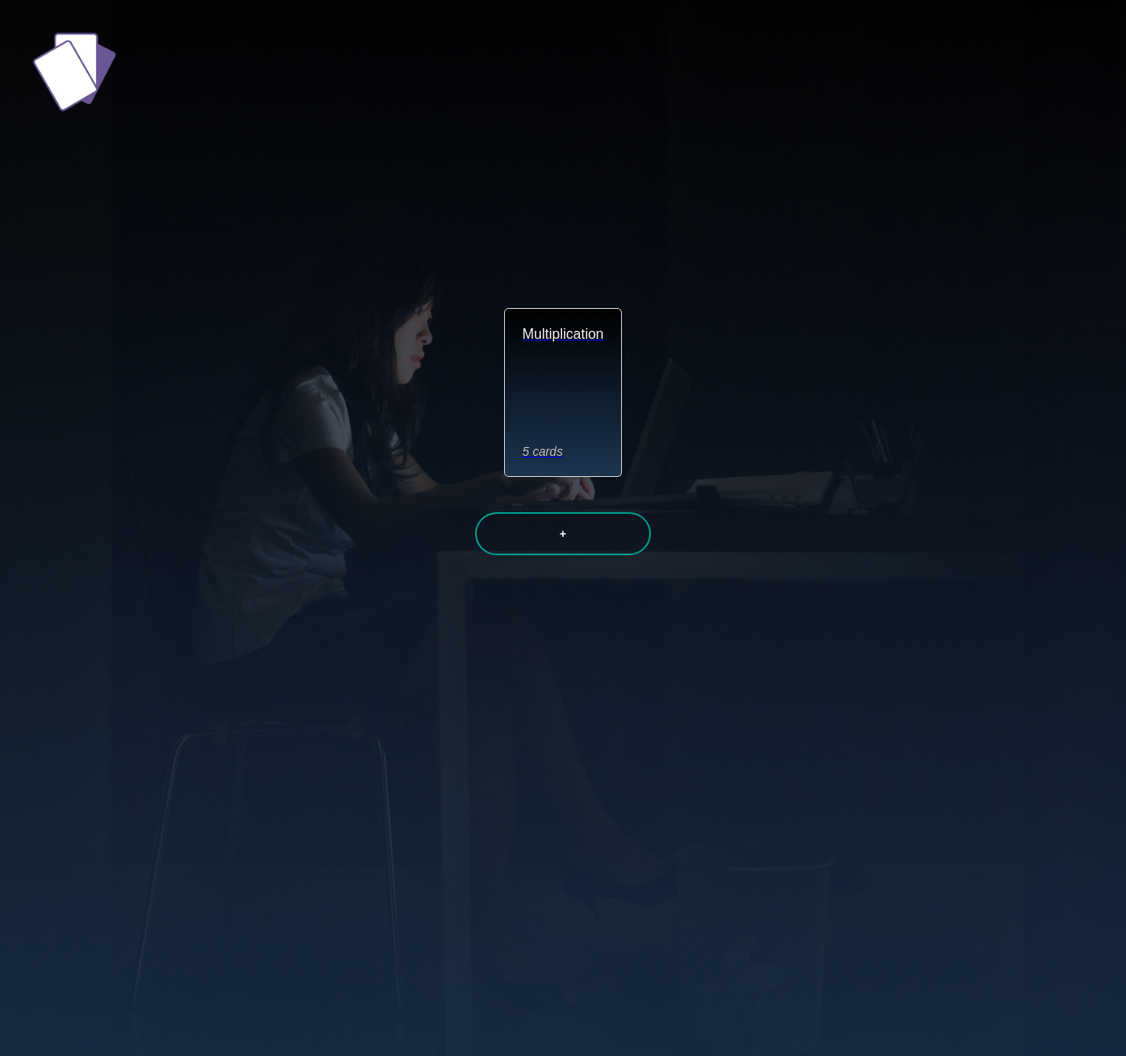
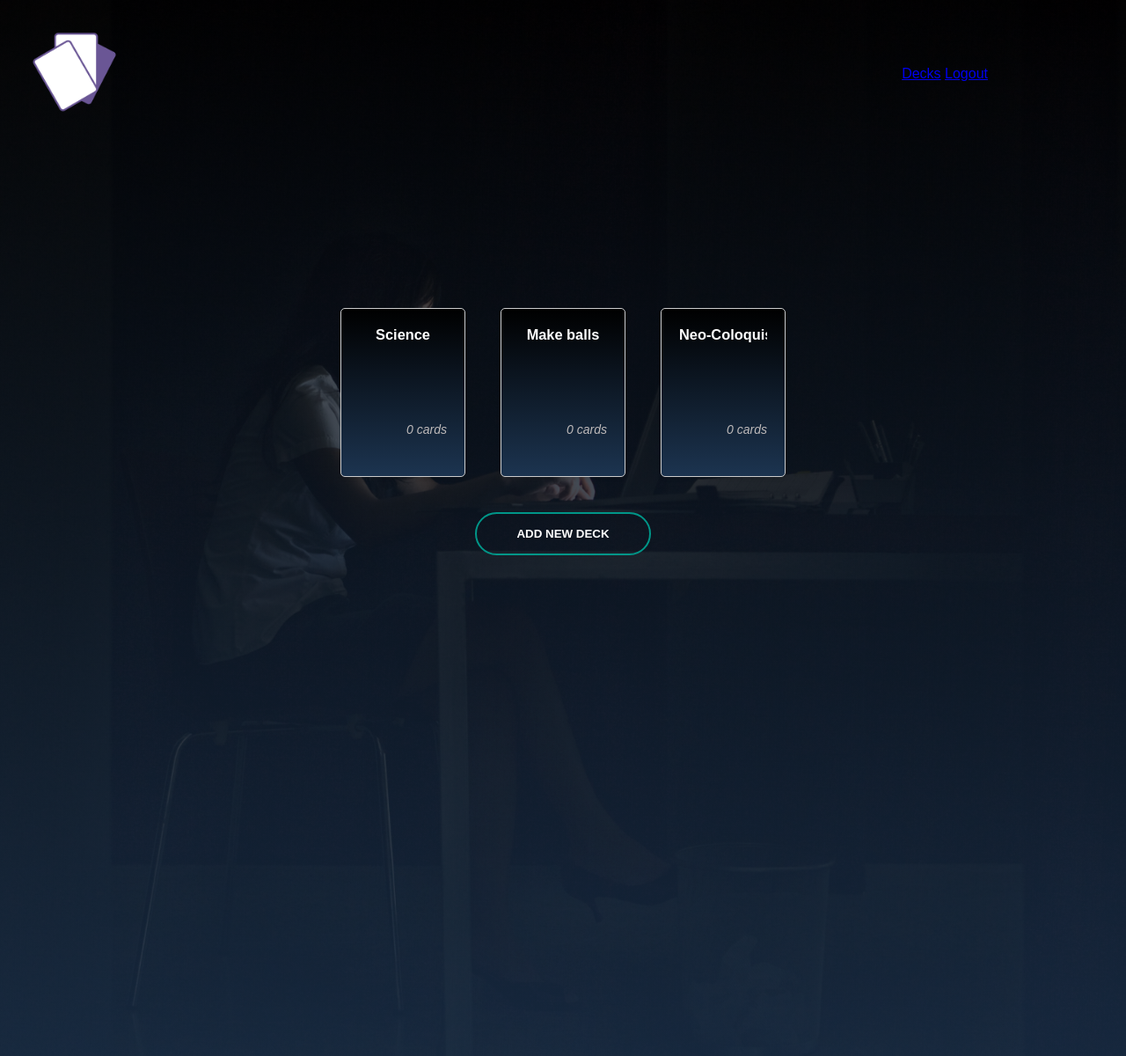
Before and after one commit to chriss1525/FlipDeck, a Flask app: page /deck in a window 1280 px wide. Shown: the whole page at 88% size. Run offline with Flask 3, Linux system fonts and the light colour scheme; a user stored in the database is signed in; data comes from the database, SQL or seed files in the repository; both versions use the stored data as it was after the commit.

Commit message:
create new pages, deck and create-deck, store deck title in db and retrieve title in deck page, style deck cards

````diff
--- a/static/css/styles2.css
+++ b/static/css/styles2.css
@@ -4,7 +4,7 @@
   box-shadow: 0 2px 4px rgba(0, 0, 0, 0.1);
   padding: 20px;
   margin: 20px;
-  max-width: 100px;
+  width: 100px;
   height: 150px;
   background-image: linear-gradient(rgba(0, 0, 0, 1), rgba(28, 52, 80, 1));
   display: flex;
@@ -13,12 +13,21 @@
   justify-content: space-between;
 }
 
+.card-container {
+  display: flex;
+  flex-wrap: wrap;
+  justify-content: space-between;
+}
+
 .card-header {
-  font-size: 24px;
+  font-size: 14px;
   font-weight: bold;
   margin-bottom: auto;
   text-align: center;
   color: white;
+  overflow: hidden; /* Hide overflowing text */
+  text-overflow: ellipsis; /* Add ellipsis (...) for long names */
+  white-space: nowrap; /* Prevent name from wrapping to new lines */
 }
 
 .card-body {
@@ -33,9 +42,7 @@
   color: rgb(190, 186, 186);
   font-style: italic;
   text-align: right;
-  display: flex;
-  justify-content: 20px;
-  margin-top: 20px
+  bottom: 0;
 }
 
 .add-card {
--- a/templates/base.html
+++ b/templates/base.html
@@ -10,13 +10,16 @@
   <body>
     <div class="banner"></div>
     <div class="navbar">
-      <img src="../static/images/logo.png" alt="Logo" />
-      <!--div class="nav-links">
-        <a href="/">Home</a>
+      <a href="/">
+        <img src="../static/images/logo.png" alt="Logo" />
+      </a>
+      <div class="nav-links">
+        <a href="/deck">Decks</a>
+        <!--a href="/">Home</a>
         <a href="/register">Register</a>
-        <a href="/login">Login</a>
+        <a href="/login">Login</a-->
         <a href="/logout">Logout</a>
-      </div-->
+      </div>
     </div>
     <div class="form_instructions">
     {% block form_instructions %}
--- a/templates/deck.html
+++ b/templates/deck.html
@@ -1,34 +1,31 @@
-<!DOCTYPE html>
-<html lang="en">
-  <head>
-    <meta charset="UTF-8" />
-    <meta name="viewport" content="width=device-width, initial-scale=1.0" />
-    <title>FlipDeck - Flashcards</title>
-    <link rel="stylesheet" href="../static/css/styles.css" />
-    <link rel="stylesheet" href="../static/css/styles2.css" />
-  </head>
-  <body>
-    <header>
-      <div class="navbar">
-        <img src="../static/images/logo.png" alt="Logo" />
+{% extends "base.html" %}
+
+{% block title %}
+  FlipDeck - Deck
+{% endblock %}
+
+{% block head %}
+  <link rel="stylesheet" href="../static/css/styles2.css">
+{% endblock %}
+{% block body %}
+      <div class="content">
+        <div class="card-container">
+        {% for deck in deck %}
+            <div class="card">
+              <div class="card-header">
+                <h3>{{ deck.title }}</h3>
+              </div>
+              <div class="card-body"></div>
+              <div class="card-footer">
+                <p>{{ deck.card_count }} cards</p>
+              </div>
+            </div>
+        {% endfor %}
+        </div>
+        <form action="/decks/create" method="GET">
+    <button class="button button1" type="submit"><span></span>ADD NEW DECK</button>
+  </form>
+
       </div>
-    </header>
-    <main>
-      <div class="banner"></div>
-      <div class="content">
-        <form action="/create_deck" method="GET">
-          <a href="create_deck">
-        <div class="card">
-          <div class="card-body">Multiplication</div>
-          <div class="card-footer">5 cards</div>
-        </div>
-          </a>
-          </form>
-          <form action="/create_deck" method="GET">
-             <a href="create_deck"><button class="button button1"><span></span>+</button></a>
-          </form>
-
-          </div>
-          </main>
-  </body>
-</html>
+{% endblock %}
+```
--- a/webapp/routes.py
+++ b/webapp/routes.py
@@ -1,8 +1,10 @@
 #!/usr/bin/env python
 # -*- coding: utf-8 -*-
 
-from flask import Blueprint, render_template
+from flask import Blueprint, render_template, request, redirect, url_for
 from flask_login import login_required, current_user
+from .models import Deck
+from . import db
 
 routes = Blueprint('routes', __name__)
 
@@ -12,9 +14,26 @@
     return render_template('homepage.html', user=current_user)
 
 @routes.route('/deck')
+@login_required
 def deck():
-    return render_template('deck.html', user=current_user)
+    # Retrieve user's decks from database
+    user_decks = Deck.query.filter_by(user_id=current_user.id).all()
+    return render_template('deck.html', deck=user_decks, user=current_user)
 
-@routes.route('/create_deck')
+@routes.route('/decks/create', methods=['GET', 'POST'])
+@login_required
 def create_deck():
+    # get title from form
+    if request.method == 'POST':
+        title = request.form['Topic']
+
+        # create new deck object
+        new_deck = Deck(title=title, user_id=current_user.id)
+        db.session.add(new_deck)
+        db.session.commit()
+
+        print(new_deck)
+
+        # redirect to deck page
+        return redirect(url_for('routes.deck'))
     return render_template('create_deck.html', user=current_user)
````
Also changed, not shown: templates/create_deck.html (+15 -25 lines), instance/database.db.
